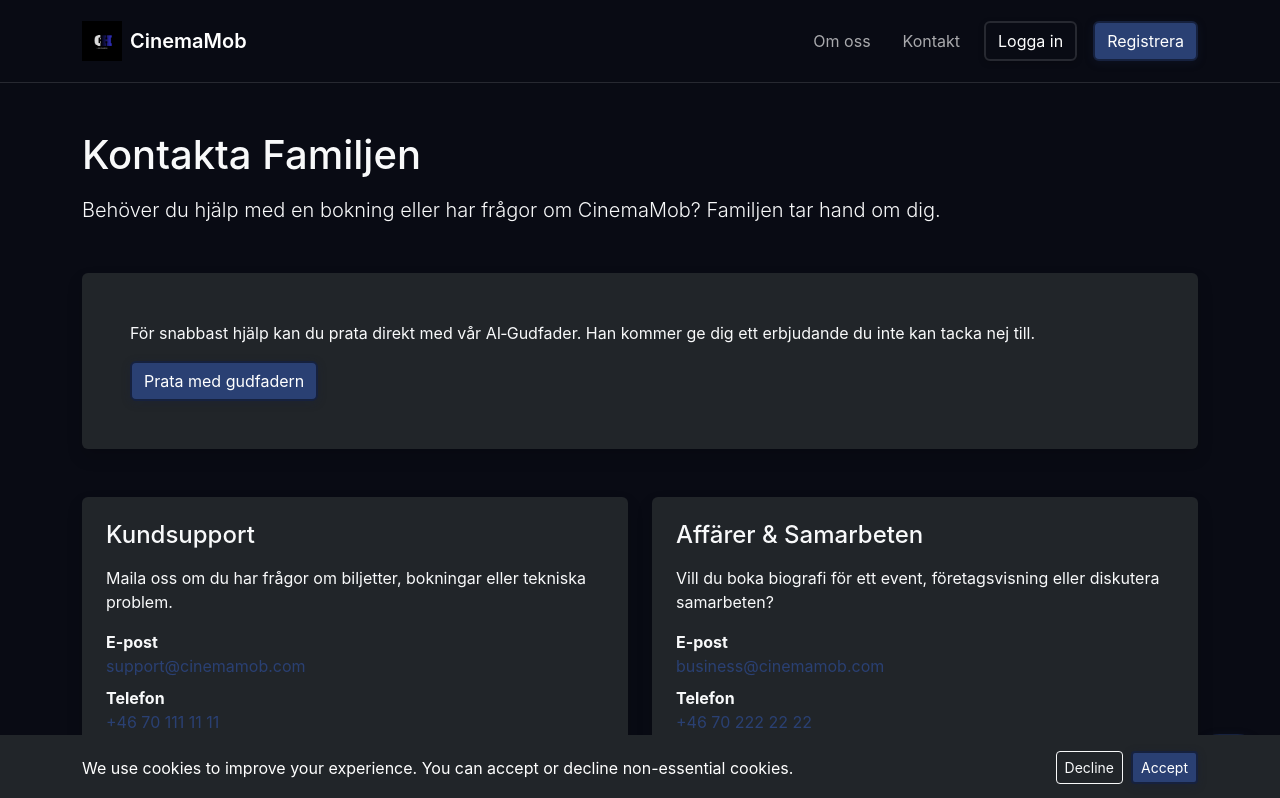
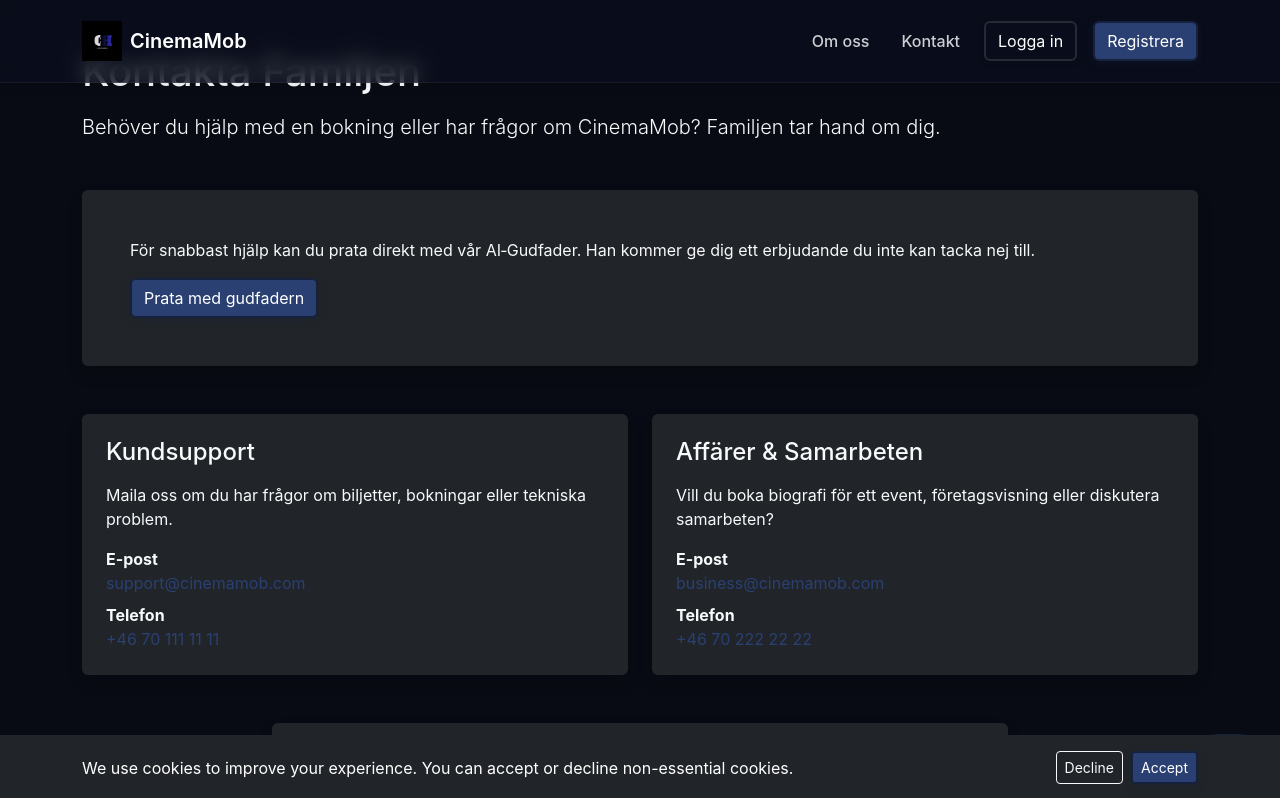
Before and after one commit to ebadianh/cinema-hub, a React (Vite) app: page /contact in a window 1280 px wide. Shown: the top 798 px of the page. Built offline with nearby package versions, Linux system fonts and the light colour scheme; no server answers.

Commit message:
Add sticky navbar CSS

```diff
--- a/src/index.css
+++ b/src/index.css
@@ -68,21 +68,50 @@ body {
 }
 
 /* ===============================
-   NAVBAR
+   NAVBAR - Sticky med SF Bio stil
 ================================ */
 
 .ch-navbar {
-  background: var(--ch-bg);
-  border-bottom: 1px solid var(--ch-border);
+  position: fixed;
+  top: 0;
+  left: 0;
+  right: 0;
+  z-index: 1000;
+  background: rgba(10, 15, 30, 0.7);
+  backdrop-filter: blur(10px);
+  border-bottom: 1px solid rgba(255, 255, 255, 0.05);
+  transition: all 0.3s ease-in-out;
+  box-shadow: 0 2px 10px rgba(0, 0, 0, 0.1);
+}
+
+.ch-navbar-scrolled {
+  background: rgba(10, 15, 30, 0.95);
+  backdrop-filter: blur(20px);
+  border-bottom: 1px solid rgba(255, 255, 255, 0.1);
+  box-shadow: 0 4px 20px rgba(0, 0, 0, 0.4);
+}
+
+.ch-navbar .navbar-brand {
+  transition: transform 0.2s ease;
+}
+
+.ch-navbar .navbar-brand:hover {
+  transform: scale(1.05);
 }
 
 .ch-navbar .nav-link {
-  color: var(--ch-text-muted);
+  color: rgba(255, 255, 255, 0.8);
   transition: color 0.2s ease;
+  font-weight: 500;
+  padding: 0.5rem 1rem;
 }
 
 .ch-navbar .nav-link:hover {
-  color: var(--ch-text);
+  color: var(--ch-accent);
+}
+
+.ch-navbar .nav-link.active {
+  color: var(--ch-accent);
 }
 
 /* Navbar toggler (hamburger) */
@@ -136,7 +165,24 @@ body {
   box-shadow: none;
 }
 
+/* Mobile menu styling */
 @media (max-width: 991.98px) {
+  .ch-navbar .navbar-collapse {
+    background: rgba(10, 15, 30, 0.98);
+    backdrop-filter: blur(20px);
+    margin-top: 1rem;
+    padding: 1rem;
+    border-radius: 8px;
+  }
+
+  .ch-navbar .nav-link {
+    padding: 0.75rem 1rem;
+    border-bottom: 1px solid rgba(255, 255, 255, 0.1);
+  }
+
+  .ch-navbar .nav-link:last-child {
+    border-bottom: none;
+  }
 
   .ch-navbar .ch-btn-primary,
   .ch-navbar .ch-btn-outline {
@@ -146,6 +192,18 @@ body {
   }
 }
 
+/* Desktop adjustments */
+@media (min-width: 992px) {
+  .ch-navbar .container {
+    padding-top: 0.75rem;
+    padding-bottom: 0.75rem;
+  }
+
+  .ch-navbar-scrolled .container {
+    padding-top: 0.5rem;
+    padding-bottom: 0.5rem;
+  }
+}
 /* ===============================
    BUTTONS
 ================================ */
```
